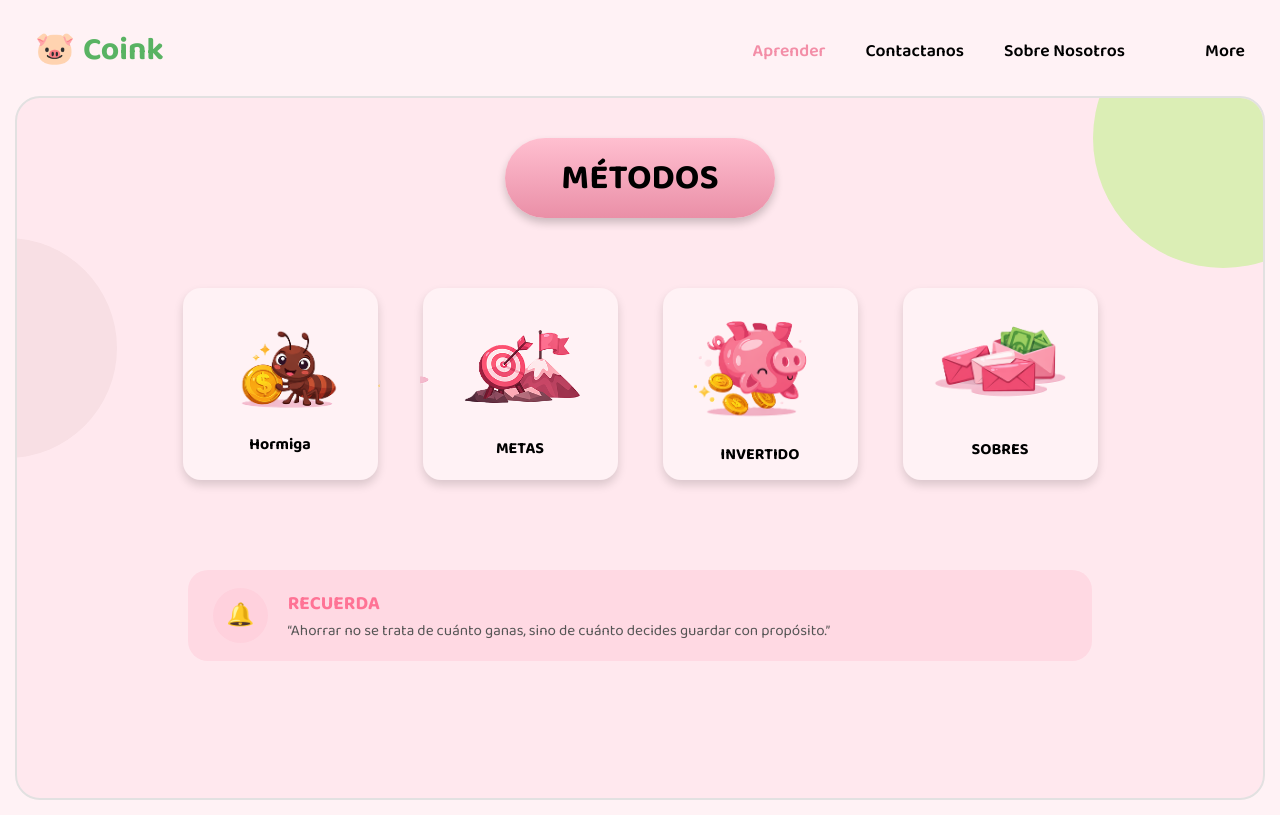
After one commit to TeamCoink/Coink, a PHP site: page /metodos.html in a window 1280 px wide. The commit adds this page. Run offline with PHP 8.4, Linux system fonts and the light colour scheme.

Commit message:
creación pagina de métodos

```diff
--- a/contacto.html
+++ b/contacto.html
@@ -23,7 +23,7 @@
     <div class="left">
 
         <!-- LOGO -->
-        <img src="img/logo.png" class="logo">
+        <img src="img/jjiajiajai.png" class="logo">
 
         <h1>
             ¡Estamos aquí para
--- /dev/null
+++ b/metodos.html
@@ -0,0 +1,132 @@
+<!DOCTYPE html>
+<html lang="es">
+<head>
+    <meta charset="UTF-8">
+    <meta name="viewport" content="width=device-width, initial-scale=1.0">
+    <title>Métodos</title>
+
+    <link rel="stylesheet" href="style/metodos.css">
+
+    <!-- FUENTE -->
+    <link href="https://fonts.googleapis.com/css2?family=Baloo+2:wght@400;600;700&display=swap" rel="stylesheet">
+</head>
+
+<body>
+
+    <!-- NAVBAR -->
+    <header class="navbar">
+
+        <div class="logo">
+            <span class="pig">🐷</span>
+            <h2>Coink</h2>
+        </div>
+
+        <nav class="menu">
+            <a class="active" href="#">Aprender</a>
+            <a href="#">Contactanos</a>
+            <a href="#">Sobre Nosotros</a>
+
+            <div class="pink-btn"></div>
+
+            <a href="#">More</a>
+        </nav>
+
+    </header>
+
+    <!-- CONTENEDOR -->
+    <main class="container">
+
+        <!-- TITULO -->
+        <div class="title">
+            <h1>MÉTODOS</h1>
+        </div>
+
+        <!-- TARJETAS -->
+        <section class="cards">
+
+            <!-- CARD -->
+            <label class="card">
+
+                <input type="radio" name="metodo">
+
+                <div class="card-box">
+
+                    <img src="img/HORMIGA 3.png">
+
+                    <h3>Hormiga</h3>
+
+                </div>
+
+            </label>
+
+            <!-- CARD -->
+            <label class="card">
+
+                <input type="radio" name="metodo">
+
+                <div class="card-box">
+
+                    <img src="img/META 2.png">
+
+                    <h3>METAS</h3>
+
+                </div>
+
+            </label>
+
+            <!-- CARD -->
+            <label class="card">
+
+                <input type="radio" name="metodo">
+
+                <div class="card-box">
+
+                    <img src="img/img invertido.png">
+
+                    <h3>INVERTIDO</h3>
+
+                </div>
+
+            </label>
+
+            <!-- CARD -->
+            <label class="card">
+
+                <input type="radio" name="metodo">
+
+                <div class="card-box">
+
+                    <img src="img/img sobres.png">
+
+                    <h3>SOBRES</h3>
+
+                </div>
+
+            </label>
+
+        </section>
+
+        <!-- RECORDATORIO -->
+        <section class="recordatorio">
+
+            <div class="icon">
+                🔔
+            </div>
+
+            <div class="text">
+
+                <h4>RECUERDA</h4>
+
+                <p>
+                    “Ahorrar no se trata de cuánto ganas,
+                    sino de cuánto decides guardar con propósito.”
+                </p>
+
+            </div>
+
+        </section>
+
+    </main>
+
+</body>
+</html>
--- a/style/contacto.css
+++ b/style/contacto.css
@@ -33,6 +33,7 @@ body{
 
 .logo{
     width:350px;
+
 
 }
 
--- /dev/null
+++ b/style/metodos.css
@@ -0,0 +1,287 @@
+*{
+    margin: 0;
+    padding: 0;
+    box-sizing: border-box;
+}
+
+body{
+    background: #fff2f5;
+    font-family: 'Baloo 2', cursive;
+    padding: 15px;
+}
+
+/* NAVBAR */
+
+.navbar{
+    width: 100%;
+
+    display: flex;
+    justify-content: space-between;
+    align-items: center;
+
+    padding: 10px 20px;
+}
+
+.logo{
+    display: flex;
+    align-items: center;
+    gap: 8px;
+}
+
+.logo h2{
+    color: #59b363;
+    font-size: 2rem;
+    font-weight: 700;
+}
+
+.pig{
+    font-size: 2rem;
+}
+
+.menu{
+    display: flex;
+    align-items: center;
+    gap: 40px;
+}
+
+.menu a{
+    text-decoration: none;
+    color: black;
+    font-size: 1.1rem;
+    font-weight: 600;
+}
+
+.menu .active{
+    color: #f38ea7;
+}
+
+
+/* CONTENEDOR */
+
+.container{
+    width: 100%;
+    min-height: 88vh;
+
+    background:  #ffe8ee;
+
+    border-radius: 25px;
+
+    border: 2px solid #e2e1e1;
+
+    margin-top: 10px;
+
+    position: relative;
+
+    overflow: hidden;
+
+    padding: 40px 20px;
+}
+
+/* CIRCULOS DECORACION */
+
+.container::before{
+    content: "";
+
+    position: absolute;
+
+    width: 260px;
+    height: 260px;
+
+    background: #dbeeb5;
+
+    border-radius: 50%;
+
+    top: -90px;
+    right: -90px;
+}
+
+.container::after{
+    content: "";
+
+    position: absolute;
+
+    width: 220px;
+    height: 220px;
+
+    background: #f8dfe4;
+
+    border-radius: 50%;
+
+    left: -120px;
+    top: 140px;
+}
+
+/* TITULO */
+
+.title{
+    width: 270px;
+
+    margin: auto;
+
+    background: linear-gradient(
+        to bottom,
+        #ffbfd0,
+        #ea8fa7
+    );
+
+    border-radius: 40px;
+
+    text-align: center;
+
+    padding: 12px;
+
+    box-shadow: 0 5px 8px rgba(0,0,0,.2);
+
+    position: relative;
+    z-index: 5;
+}
+
+.title h1{
+    font-size: 2.2rem;
+    font-weight: 700;
+}
+
+/* TARJETAS */
+
+.cards{
+    margin-top: 70px;
+
+    display: flex;
+    justify-content: center;
+    gap: 45px;
+
+    flex-wrap: wrap;
+
+    position: relative;
+    z-index: 5;
+}
+
+.card input{
+    display: none;
+
+}
+
+.card{
+    cursor: pointer;
+}
+
+.card-box{
+    width: 195px;
+    height: 192px;
+
+    background: #fff2f5;
+
+    border-radius: 18px;
+
+    display: flex;
+    flex-direction: column;
+    justify-content: center;
+    align-items: center;
+
+    box-shadow: 0 5px 10px rgba(0,0,0,.15);
+
+    transition: .3s;
+}
+
+.card-box:hover{
+    transform: translateY(-8px);
+}
+
+.card-box img{
+     width: 200px;
+    height: 175;
+    text-align: center;
+
+}
+
+.card-box h3{
+    font-size: 1rem;
+    font-weight: 900;
+}
+
+.card input:checked + .card-box{
+    border: 4px solid #ef8aa4;
+}
+
+/* RECORDATORIO */
+
+.recordatorio{
+    width: 75%;
+
+    margin: 90px auto 0;
+
+    background: #ffd9e3;
+
+    border-radius: 20px;
+
+    padding: 18px 25px;
+
+    display: flex;
+    align-items: center;
+    gap: 20px;
+
+    position: relative;
+    z-index: 5;
+}
+
+.icon{
+    width: 55px;
+    height: 55px;
+
+    border-radius: 50%;
+
+    background: #ffd1dd;
+
+    display: flex;
+    justify-content: center;
+    align-items: center;
+
+    font-size: 1.4rem;
+}
+
+.text h4{
+    color: #ff7395;
+    font-size: 1.2rem;
+}
+
+.text p{
+    color: #555;
+    font-size: .95rem;
+}
+
+/* RESPONSIVE */
+
+@media(max-width: 900px){
+
+    .cards{
+        gap: 25px;
+    }
+
+    .recordatorio{
+        width: 95%;
+    }
+
+}
+
+@media(max-width: 700px){
+
+    .navbar{
+        flex-direction: column;
+        gap: 20px;
+    }
+
+    .menu{
+        flex-wrap: wrap;
+        justify-content: center;
+        gap: 20px;
+    }
+
+    .title{
+        width: 220px;
+    }
+
+    .title h1{
+        font-size: 1.7rem;
+    }
+
+}
```
Also changed, not shown: img/HORMIGA 3.png (added), img/META 2.png (added), img/img invertido.png (added), img/img sobres.png (added).
